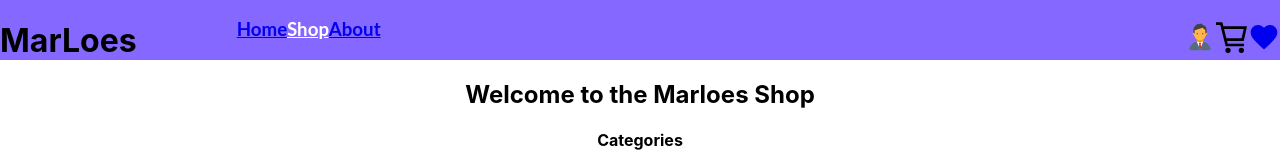
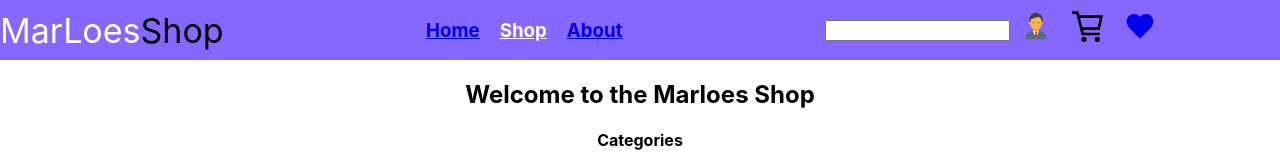
Before and after one commit to GewoonMarian/webshop, a React (Create React App) app: page /Shop in a window 1280 px wide. Shown: the top 160 px of the page. Built offline with nearby package versions, Linux system fonts and the light colour scheme; no server answers.

Commit message:
feat/navbar styled

```diff
--- a/package.json
+++ b/package.json
@@ -12,6 +12,7 @@
     "react-icons": "^4.3.1",
     "react-router-dom": "^6.3.0",
     "react-scripts": "5.0.1",
+    "scripts": "^0.1.0",
     "web-vitals": "^2.1.4"
   },
   "scripts": {
--- a/src/components/NavBar/index.js
+++ b/src/components/NavBar/index.js
@@ -7,10 +7,15 @@ import { MdFavorite } from "react-icons/md";
 export default function NavBar() {
   return (
     <div className="navbar-container">
-      <h1>MarLoes</h1>
       <div className="left-side">
+        <div>
+          <span className="marloes">MarLoes</span>
+          <span className="shop">Shop</span>
+        </div>
+
         <h3>
           <NavLink
+            className="link-form"
             to="/"
             style={({ isActive }) =>
               isActive ? { color: "white" } : undefined
@@ -19,6 +24,7 @@ export default function NavBar() {
             Home
           </NavLink>
           <NavLink
+            className="link-form"
             to="/Shop"
             style={({ isActive }) =>
               isActive ? { color: "white" } : undefined
@@ -27,6 +33,7 @@ export default function NavBar() {
             Shop
           </NavLink>
           <NavLink
+            className="link-form"
             to="/details/:id"
             style={({ isActive }) =>
               isActive ? { color: "white" } : undefined
@@ -35,23 +42,25 @@ export default function NavBar() {
             About
           </NavLink>
         </h3>
+        <input type="text" claseName="search-bar" />
       </div>
+
       <div className="right-bar">
         <h1>
-          <NavLink to="/login">
+          <NavLink className="link-form" to="/login">
             <FcBusinessman />
           </NavLink>
         </h1>
         <div>
           <h1>
-            <NavLink to="/ShoppingCart">
+            <NavLink className="link-form" to="/ShoppingCart">
               <GrCart />
             </NavLink>
           </h1>
         </div>
         <div>
           <h1>
-            <NavLink to="/Favorites">
+            <NavLink className="link-form" to="/Favorites">
               <MdFavorite />
             </NavLink>
           </h1>
--- a/src/components/NavBar/style.css
+++ b/src/components/NavBar/style.css
@@ -3,24 +3,54 @@
   height: 60px;
   background-color: #8568ff;
   display: flex;
+  align-items: center;
+}
+
+.marloes {
+  font-size: 34px;
+  color: white;
+}
+
+.shop {
+  font-size: 34px;
+  color: black;
+}
+
+/* .right-bar {
+  display: flex;
+  justify-content: flex-end;
+  justify-content: space-between;
+} */
+.right-bar {
+  height: 40px;
+  min-width: 250px;
+  margin-right: 20px;
+
+  display: flex;
+  align-items: center;
+  justify-content: left;
+}
+
+.left-side {
+  height: 40px;
+  min-width: 600px;
+  flex-grow: 1;
+  margin-right: auto;
+  margin-left: auto;
+  display: flex;
+  align-items: center;
   justify-content: space-between;
 }
 
-.right-bar {
-  display: flex;
-  justify-content: flex-end;
-  justify-content: space-between;
+.search-bar {
+  border-radius: 8px;
+  height: 35px;
+  width: 270px;
+  border: 2px solid white;
+  padding-left: 25px;
 }
-.left-side {
-  margin-right: auto;
-  margin-left: 100px;
-  display: flex;
-  justify-content: center;
-  font-family: Lato;
-  font-size: 16px;
-  font-style: normal;
-  font-weight: 400;
-  line-height: 20px;
-  letter-spacing: 0em;
-  text-align: left;
+
+.link-form {
+  margin-left: 10px;
+  margin-right: 10px;
 }
--- a/src/pages/About.js
+++ b/src/pages/About.js
@@ -13,7 +13,7 @@ function DetailsPage() {
           `http://localhost:4000/products/${params.id}`
         );
         const data = response.data;
-        // console.log(data);
+        console.log(data);
         setProduct(data);
       } catch (exception) {
         console.log(exception.message);
--- a/src/pages/Shop.js
+++ b/src/pages/Shop.js
@@ -6,11 +6,10 @@ export default function ShopPage() {
   const [products, setProducts] = useState([]);
 
   async function getProducts() {
-    const response = await axios.get(
-      "http://localhost:4000/products?limit=5&offset=0"
-    );
+    const response = await axios.get("http://localhost:4000/products");
+    console.log("first", response.data);
 
-    setProducts(response.data.rows);
+    setProducts(response.data);
   }
 
   useEffect(() => {
```
Also changed, not shown: 1 other file (tests, documents, lock files or other folders).
